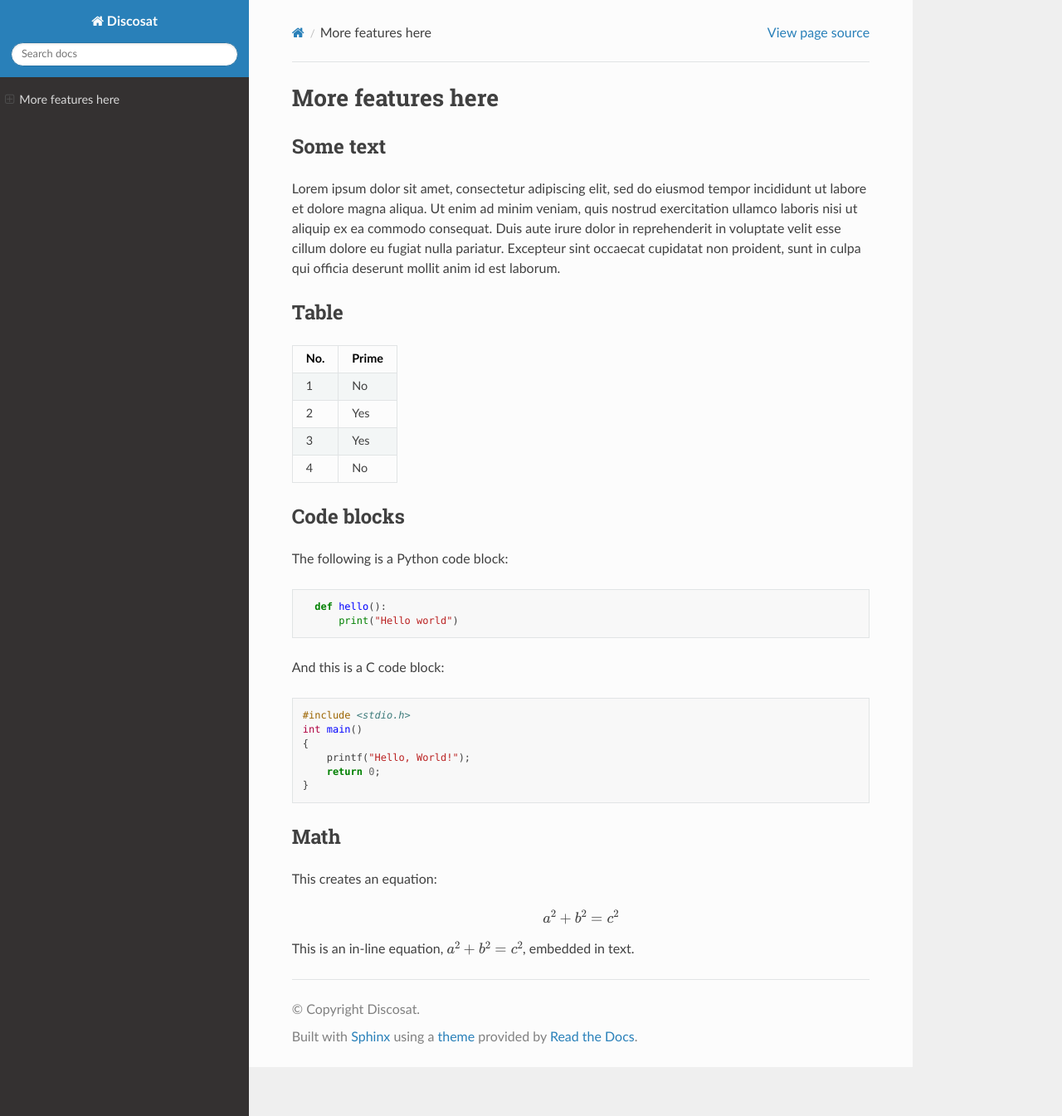
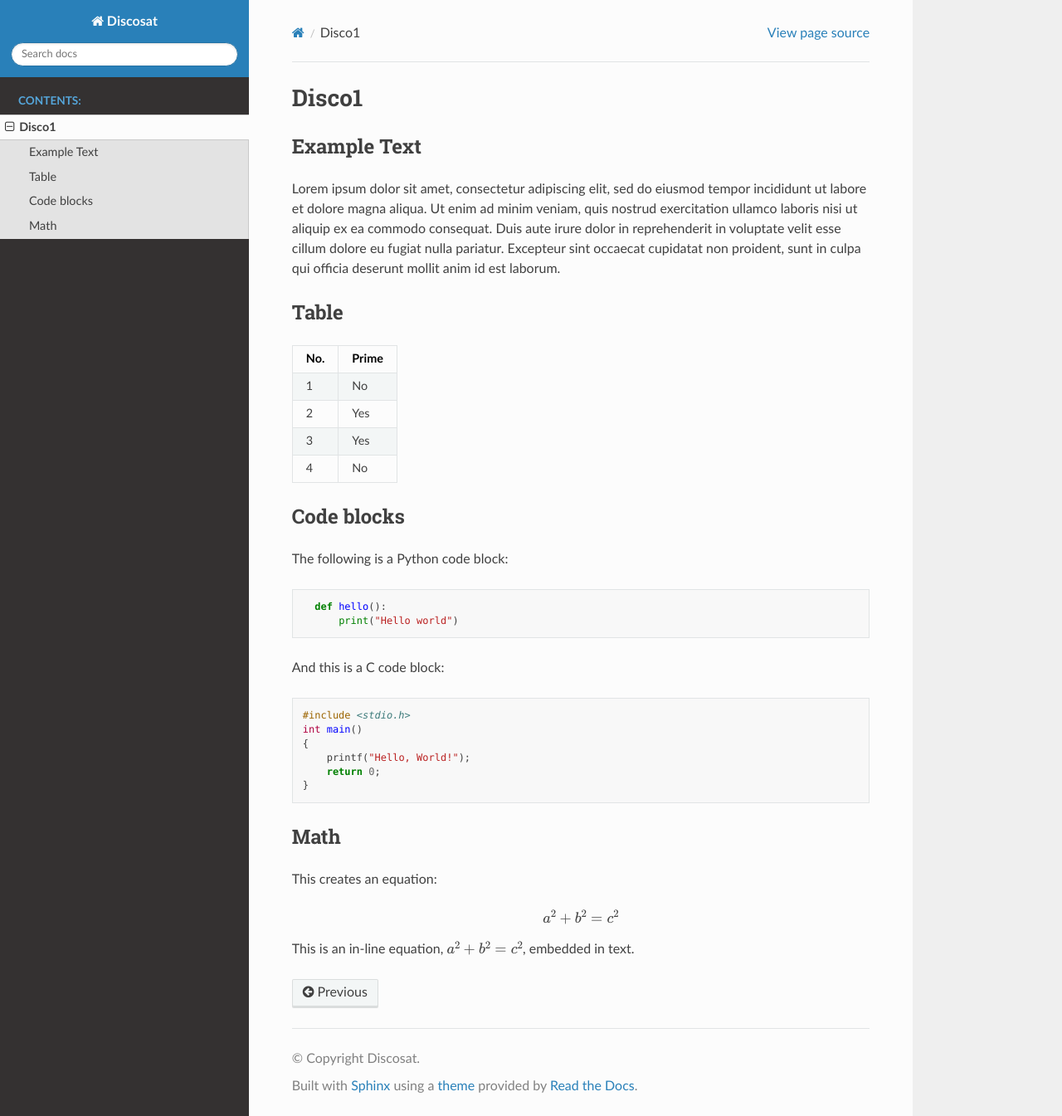
Before and after one commit to discosat/discosat.github.io, a Sphinx documentation site: the page built from doc/disco1.md, in a window 1280 px wide and 1345 px high. Shown: the whole window at 83% size. Built offline with Sphinx 7.4.7 and the Read the Docs theme 2.0.0, drawn with Linux system fonts in a browser that asks for light colours; pages that are not in the unit, such as notebooks, are missing from menus.

Commit message:
Update and rename another-feature.md to disco1.md

```diff
--- a/doc/another-feature.md
+++ b/doc/disco1.md
@@ -1,7 +1,7 @@
-# More features here
+# Disco1
 
 
-## Some text
+## Example Text
 
 Lorem ipsum dolor sit amet, consectetur adipiscing elit, sed do eiusmod
 tempor incididunt ut labore et dolore magna aliqua. Ut enim ad minim veniam,
```
